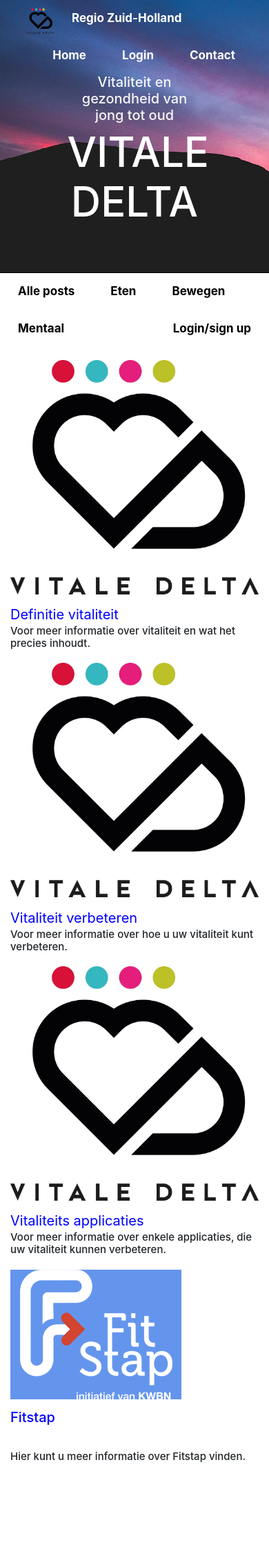
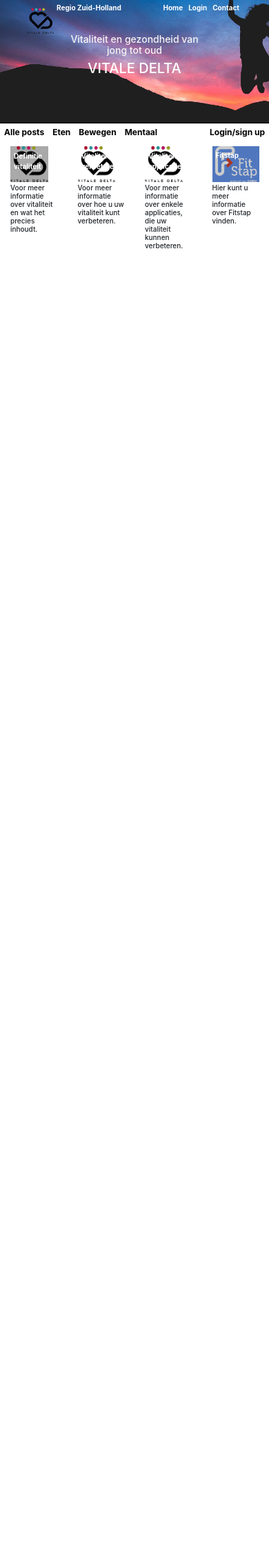
Before and after one commit to LorroWijn/eHealth, a Django app: page /mainpage/ in a window 390 px wide. Shown: the top 2246 px of the page at 69% size. Before the commit the page ends 2120 px from the top, so only its background shows below. Run offline with Django 3.2, Linux system fonts and the light colour scheme; some libraries are stand-ins or nearby versions.

Commit message:
Responsiviteit van hoofdpagina gefixt
Alleen gecheckt op hoofdpagina. Andere pagina's kan verschillen.

```diff
--- a/templates/eHealth/css.html
+++ b/templates/eHealth/css.html
@@ -101,6 +101,11 @@
   margin: 0 10px;
 }
 
+.mainpagePicture a:hover{
+  color: #e83e8c;
+  text-decoration: none;
+}
+
 .leftVitaleDelta{
   height: 10%;
   width: 20%;
@@ -130,18 +135,30 @@
 }
 
 .functionpicture {
+  filter: brightness(80%);
   margin-top: 4%;
   margin-bottom: 4%;
-  max-width:100%;
-  max-height:100%;
+  height: 10%;
   flex-grow: 1;
 }
 
 .functionpicturetext {
+  position: absolute;
+  color: white;
+  font-size: 2em;
+  font-weight: bold;
+  top: 1%;
+  left: 10%;
+  margin-right: 40%;
+}
+
+.functionpicturetext:hover {
+  color: #e83e8c;
+  text-decoration: none;
+}
+
+.functiondescription {
   position: relative;
-  color: blue;
-  font-size: 2em;
-  margin-bottom: 10%;
 }
 
 .linktext {
@@ -150,6 +167,66 @@
   font-size: 1.4em;
 }
 
+@media screen and (max-width: 1366px) {
+  .functionpicture {
+    margin-top: 4%;
+    margin-bottom: 4%;
+    height: 6%;
+    flex-grow: 1;
+  }
+}
+
+@media screen and (max-width: 640px) {
+  .functionpicture {
+    margin-top: 4%;
+    margin-bottom: 4%;
+    height: 2.4%;
+    flex-grow: 1;
+  }
+
+  .functionpicturetext {
+    font-size: 10px;
+    font-weight: bold;
+    top: 10px;
+    left: 20px;
+    margin-right: 90%;
+  }
+
+  .functiondescription {
+    font-size: 10px;
+  }
+
+  .mainpagePicture {
+    font-size: 10px;
+  }
+
+  .mainpagePicture a {
+    font-size: 10px;
+  }
+
+  .maintext {
+    font-size: 14px;
+  }
+
+  .maintext2 {
+    font-size:  20px;
+  }
+
+  .mainpagePicture a {
+    font-size: 10px;
+    float: right;
+    text-align: right;
+    padding: 0px;
+    margin: 4px;
+  }
+
+  .bodynav a {
+    font-size: 12px;
+    padding: 4px 6px;
+    margin: 0 0px;
+  }
+}
+
 </style>
 </head>
 <body>
--- a/templates/mainpage/mainpage_index.html
+++ b/templates/mainpage/mainpage_index.html
@@ -28,29 +28,29 @@
     </div>
     <div class="container">
         <div class="row">
-            <div class="col-sm-3 mainpagecolumn">
-                <img class="img-fluid functionpicture" src="{% static "images\eHealth\Vitale_Delta.png" %}"
+            <div class="col-3 mainpagecolumn">
+                <img class="functionpicture" style="background-color: lightgrey;" src="{% static "images\eHealth\Vitale_Delta.png" %}"
                     alt="Kan afbeelding niet vinden">
                 <a class="functionpicturetext" href="/vitaliteit">Definitie vitaliteit</a>
-                <h4>Voor meer informatie over vitaliteit en wat het precies inhoudt.</h4>
+                <h4 class="functiondescription">Voor meer informatie over vitaliteit en wat het precies inhoudt.</h4>
             </div>
-            <div class="col-sm-3 mainpagecolumn">
-                <img class="img-fluid functionpicture" src="{% static "images\eHealth\Vitale_Delta.png" %}"
+            <div class="col-3 mainpagecolumn">
+                <img class="functionpicture" src="{% static "images\eHealth\Vitale_Delta.png" %}"
                     alt="Kan afbeelding niet vinden">
                 <a class="functionpicturetext" href="/vitaliteit/verbetering">Vitaliteit verbeteren</a>
-                <h4>Voor meer informatie over hoe u uw vitaliteit kunt verbeteren.</h4>
+                <h4 class="functiondescription">Voor meer informatie over hoe u uw vitaliteit kunt verbeteren.</h4>
             </div>
-            <div class="col-sm-3 mainpagecolumn">
-                <img class="img-fluid functionpicture" src="{% static "images\eHealth\Vitale_Delta.png" %}"
+            <div class="col-3 mainpagecolumn">
+                <img class="functionpicture" src="{% static "images\eHealth\Vitale_Delta.png" %}"
                     alt="Kan afbeelding niet vinden">
                 <a class="functionpicturetext" href="/vitaliteit/applicaties">Vitaliteits applicaties</a>
-                <h4>Voor meer informatie over enkele applicaties, die uw vitaliteit kunnen verbeteren.</h4>
+                <h4 class="functiondescription">Voor meer informatie over enkele applicaties, die uw vitaliteit kunnen verbeteren.</h4>
             </div>
-            <div class="col-sm-3 mainpagecolumn">
-                <img class="img-fluid functionpicture" style="background-color: cornflowerblue;" src="{% static "images\eHealth\logo-fitstap.png" %}"
+            <div class="col-3 mainpagecolumn">
+                <img class="functionpicture" style="background-color: cornflowerblue;" src="{% static "images\eHealth\logo-fitstap.png" %}"
                     alt="Kan afbeelding niet vinden">
                 <h1 class="functionpicturetext">Fitstap</h1>
-                <h4>Hier kunt u meer informatie over Fitstap vinden.</h4>
+                <h4 class="functiondescription">Hier kunt u meer informatie over Fitstap vinden.</h4>
             </div>
         </div>
     </div>
```
